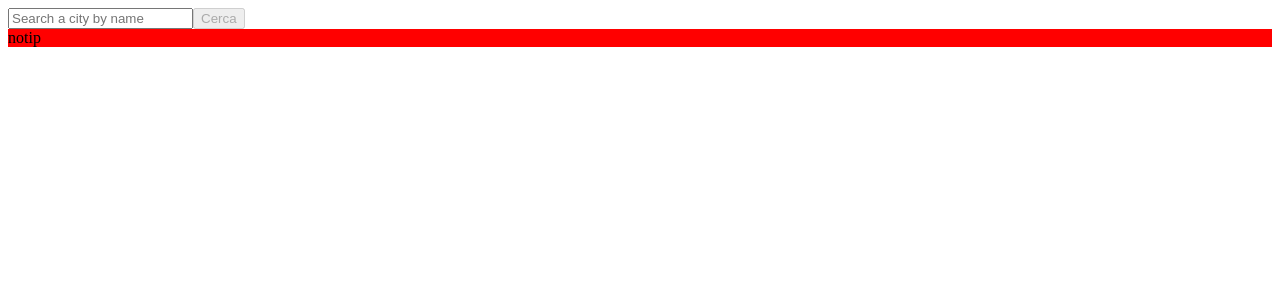
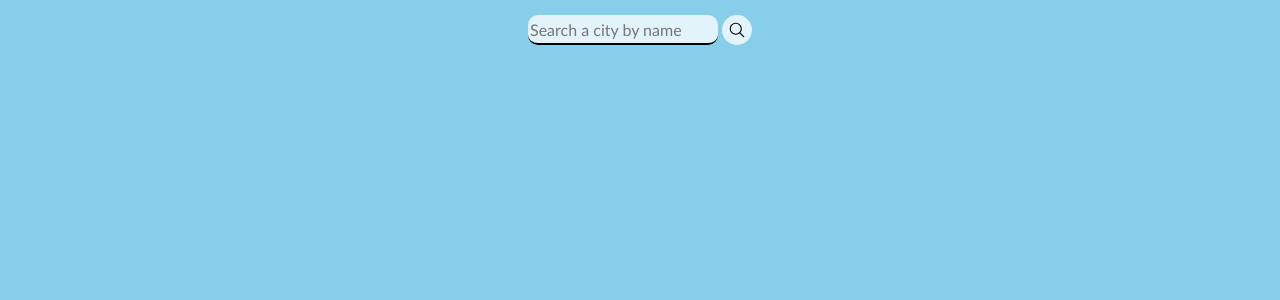
Before and after one commit to MarcoSosio/WeatherApp, a React (Vite) app: page / in a window 1280 px wide. Shown: the top 300 px of the page. Built offline with nearby package versions, Linux system fonts and the light colour scheme.

Commit message:
stile aggiunto

```diff
--- a/src/App.jsx
+++ b/src/App.jsx
@@ -8,16 +8,19 @@ function App() {
   const [data,setData]=useState();
 
   return (
-    <>
-      <Context value={{
-        dataState:[data,setData]
-      }}>
-
-        <SearchBar></SearchBar>
-        <MainInfo></MainInfo>
-      </Context>
-    </>
-  )
+      <div id="App">
+          <div id="container">
+              <Context
+                  value={{
+                      dataState: [data, setData],
+                  }}
+              >
+                  <SearchBar></SearchBar>
+                  <MainInfo></MainInfo>
+              </Context>
+          </div>
+      </div>
+  );
 }
 
 export default App
--- a/src/App.scss
+++ b/src/App.scss
@@ -0,0 +1,8 @@
+#App{
+    font-family: 'Gill Sans', 'Gill Sans MT', Calibri, 'Trebuchet MS', sans-serif;
+    display: flex;
+    justify-content: center;
+    button:hover{
+        border: 1px solid black !important;
+    }
+}
--- a/src/components/MainInfo/MainInfo.jsx
+++ b/src/components/MainInfo/MainInfo.jsx
@@ -18,11 +18,18 @@ export default function MainInfo(){
             )
         }
         else if(data.current){
+            console.log(data)
             return (
-                <div>
-                    <img src={data.current.condition.icon} alt="Icona meteo" />
-                    <span>{data.current.condition.text}</span>
-                    <span>{data.current.temp_c}</span>
+                <div id="MainInfo">
+                    <div id="container1">
+                        <img
+                            src={data.current.condition.icon}
+                            alt="icon"
+                            id="condition-icon"
+                        />
+                        <p id="temp-c">{data.current.temp_c}</p>
+                    </div>
+                    <p id="condition-text">{data.current.condition.text}</p>
                 </div>
             );
         }
--- a/src/components/MainInfo/MainInfo.scss
+++ b/src/components/MainInfo/MainInfo.scss
@@ -0,0 +1,23 @@
+#MainInfo{
+    width: 20vw; //provvisorio
+    display: flex;
+    flex-direction: column;
+    #container1{
+        display: flex;
+        #condition-icon{
+        width: 150px;
+        //border: 1px solid black;
+        margin-right: 10px;
+        }
+        #temp-c{
+            margin: 0;
+            align-self: center;
+            font-size: 2rem;
+        }
+    }
+    #condition-text{
+        text-align: center;
+        margin-top: 0;
+    }
+
+}
--- a/src/components/SearchBar/SearchBar.jsx
+++ b/src/components/SearchBar/SearchBar.jsx
@@ -28,7 +28,10 @@ export default function SearchBar() {
     }
 
     function searchTip(city){ //cerca il suggerimento
-        if (!city) return;
+        if (!city){
+            setTipCity("")
+            return;
+        }
 
         getWeather(city)
             .then((result) => {
@@ -68,18 +71,24 @@ export default function SearchBar() {
     }
 
     return (
-        <>
+        <div id="SearchBar">
                 <input
+                    id="city-input"
                     type="text"
                     onChange={handlerInsert}
                     placeholder="Search a city by name"
                     onKeyDown={handlerEnterKeyDown}
                     value={inputValue}
                 ></input>
-            <button onClick={handlerSearch} disabled={inputValue ? false : true}>
-                Cerca
+                <button
+                    id="search-button"
+                    onClick={handlerSearch}
+                    disabled={inputValue ? false : true}
+                >
+                    <img src="/searchIcon.svg" id="icon"></img>
                 </button>
+
             <TipBar tipCity={tipCity} acceptTip={acceptTip}></TipBar>
-        </>
+        </div>
     );
 }
--- a/src/components/SearchBar/TipBar/TipBar.jsx
+++ b/src/components/SearchBar/TipBar/TipBar.jsx
@@ -2,10 +2,11 @@ import "./TipBar.scss"
 
 export default function TipBar({tipCity, acceptTip}){
 
+    const isDisplayed=tipCity ? "unset" : "none"
     return (
-        <div onClick={()=>acceptTip(tipCity)} style={{backgroundColor:"red"}}>
-            {tipCity ? tipCity : 'notip'}
-        </div>
+        <button id="TipBar" onClick={()=>acceptTip(tipCity)} style={{display:isDisplayed}}>
+            {tipCity}
+        </button>
     )
 
 }
--- a/src/components/SearchBar/TipBar/TipBar.scss
+++ b/src/components/SearchBar/TipBar/TipBar.scss
@@ -0,0 +1,6 @@
+@use "../../../index.scss";
+#TipBar{
+    border: unset;
+    background-color: index.$bgcolor-tip-bar;
+    border-radius: index.$b-radius;
+}
--- a/src/components/SearchBar/searchBar.scss
+++ b/src/components/SearchBar/searchBar.scss
@@ -0,0 +1,30 @@
+@use "../../index.scss";
+
+#SearchBar{
+    display: grid;
+    grid-template-columns: auto auto;
+    column-gap: 4px;
+    row-gap: 10px;
+    margin-top: 15px;
+    #city-input{
+        border: unset;
+        border-bottom: 2px solid black;
+        border-radius: index.$b-radius;
+        background-color: index.$bgcolor-search-input-button;
+        font: inherit;
+        /* &:focus{
+            outline: unset;
+        } */
+    }
+    #search-button{
+        border: unset;
+        border-radius: 50%;
+        width: 30px;
+        height: 30px;
+        background-color: index.$bgcolor-search-input-button;
+        img{
+            width: 100%;
+            height: 100%;
+        }
+    }
+}
--- a/src/index.scss
+++ b/src/index.scss
@@ -0,0 +1,8 @@
+body{
+    margin: 0;
+    background-color: skyblue;
+}
+
+$bgcolor-search-input-button:rgba(255, 255, 255, 0.76);
+$bgcolor-tip-bar:rgba(255, 255, 255, 0.64);
+$b-radius: 10px;
```
Also changed, not shown: public/searchIcon.svg (added). Lines whose indentation alone changed are shown as unchanged.
